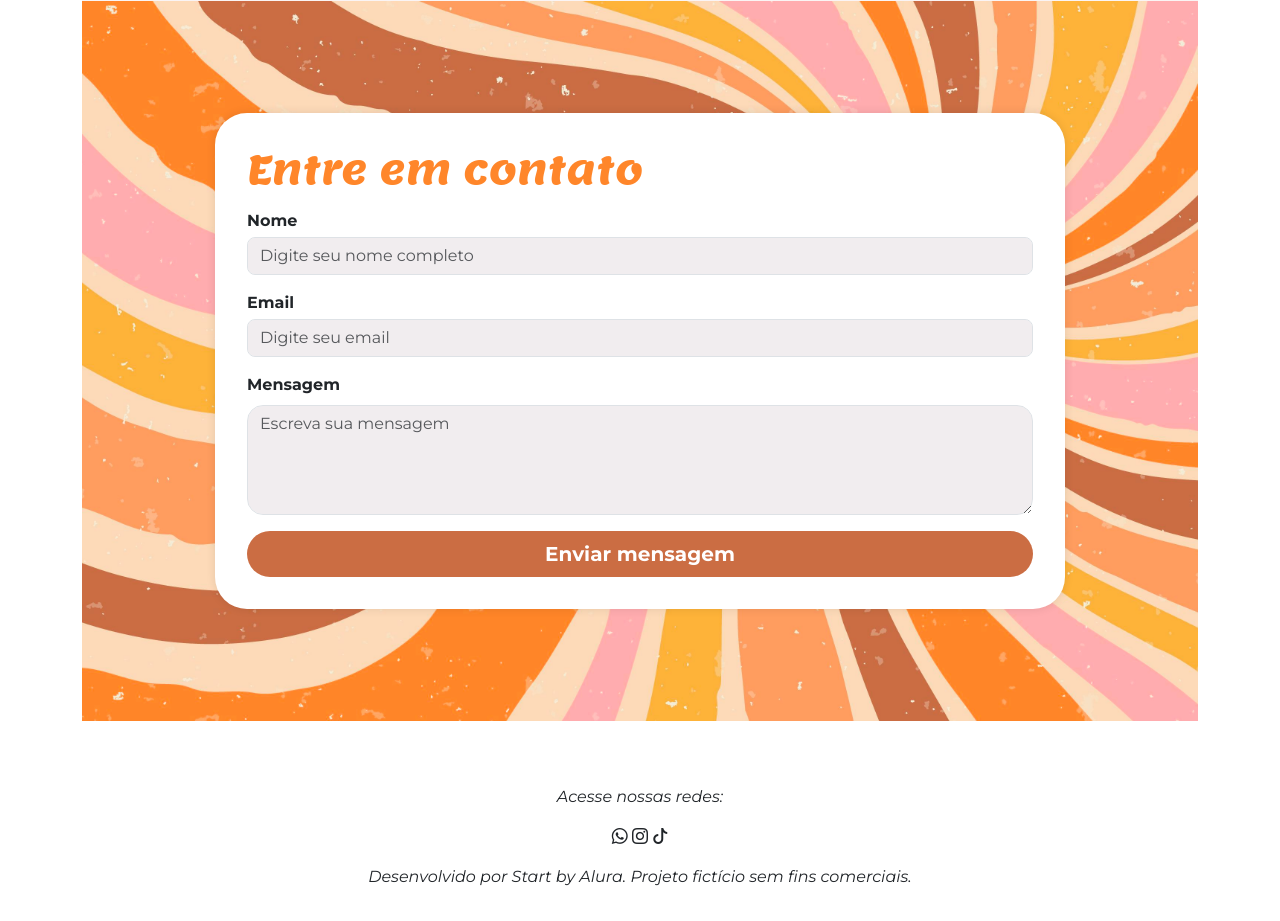
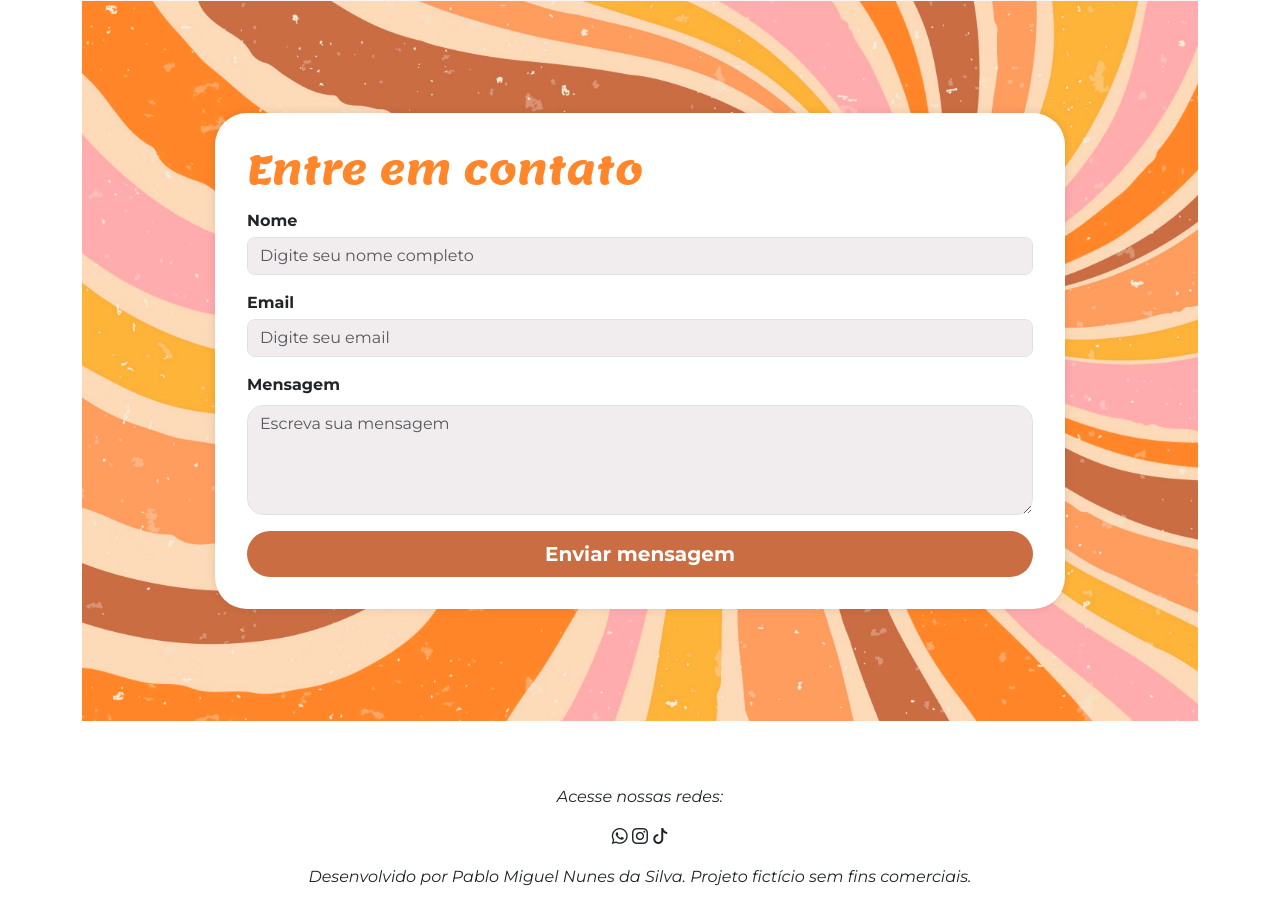
Before and after one commit to Pablomiguel09/projeto-acessibilidade-, a plain HTML site: page index.html in a window 1280 px wide. Shown: the part 2260-3181 px from the top of the page. Drawn offline with nearby package versions, Linux system fonts and the light colour scheme.

Commit message:
Update index.html
ojniopjhijinihihihihihi

```diff
--- a/index.html
+++ b/index.html
@@ -132,7 +132,7 @@
         <i class="bi bi-whatsapp"></i>
         <i class="bi bi-instagram"></i>
         <i class="bi bi-tiktok"></i>
-        <p class="mt-3">Desenvolvido por Start by Alura. Projeto fictício sem fins comerciais.</p>
+        <p class="mt-3">Desenvolvido por Pablo Miguel Nunes da Silva. Projeto fictício sem fins comerciais.</p>
     </footer>
 
     <script src="script.js"></script>
```
